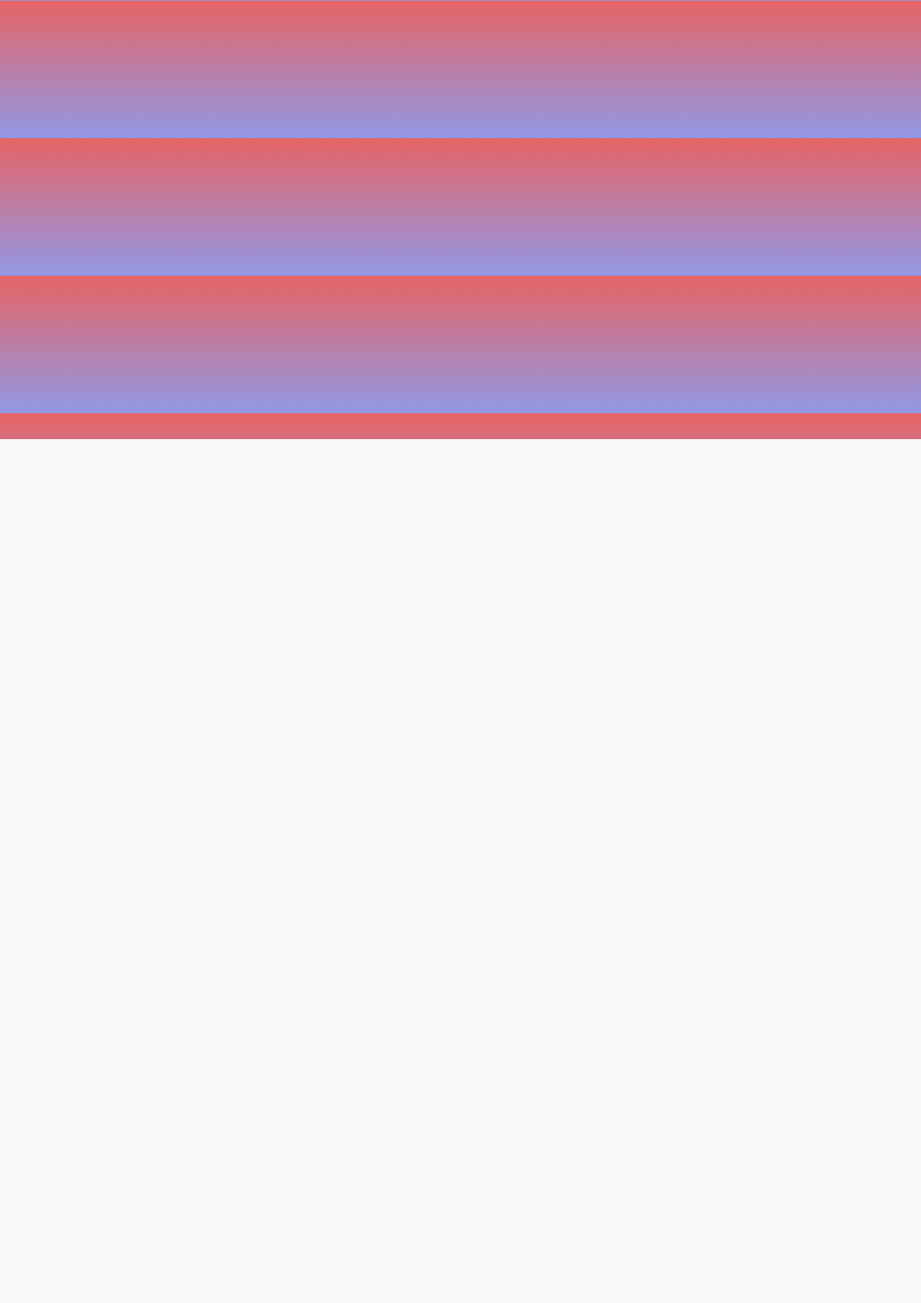
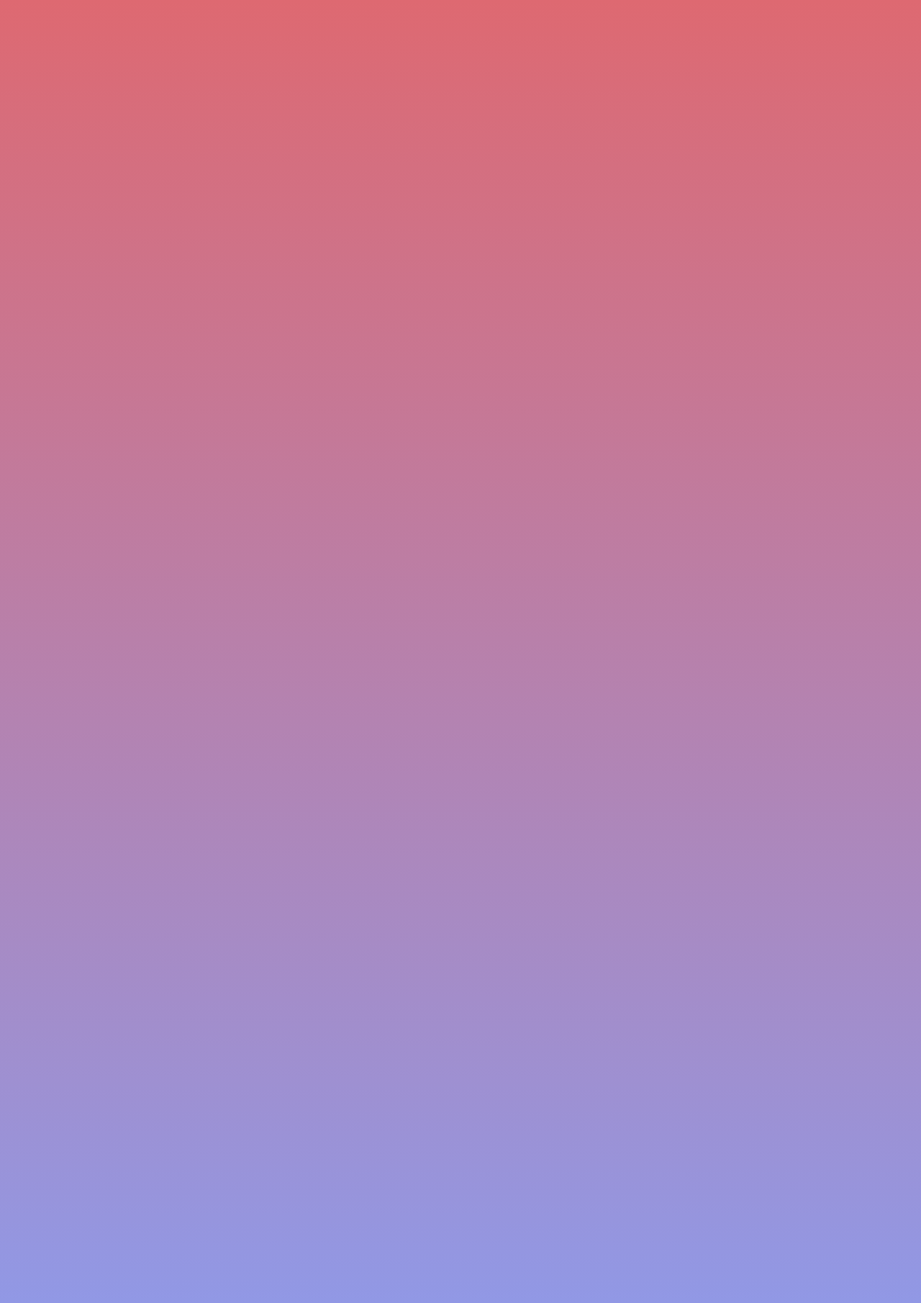
Before and after one commit to azaidrahman/list_project, a Flask app: page / in a window 1280 px wide. Shown: the part 190-2000 px from the top of the page at 72% size. Before the commit the page ends 800 px from the top, so only its background shows below. Run offline with Flask 2, Linux system fonts and the light colour scheme.

Commit message:
Background issue fix
Changed CSS background properties

```diff
--- a/static/styles.css
+++ b/static/styles.css
@@ -1,6 +1,8 @@
 body {
     /* background: linear-gradient( rgb(249, 191, 84), rgb(15, 11, 17)); */
     background: linear-gradient(#e66465, #9198e5);
+    height: 2000px;
+    width: auto;
     /* display: ;  */
 }
 
```
